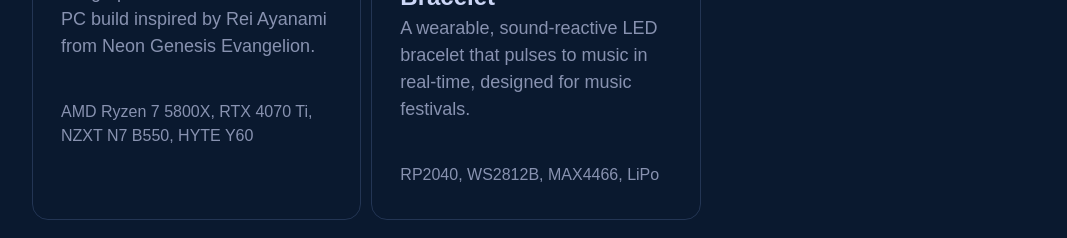
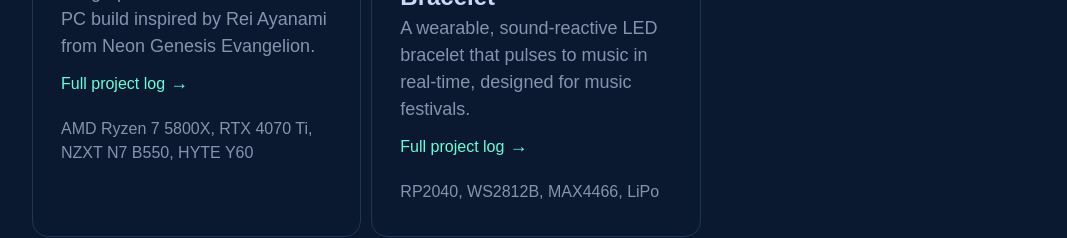
Before and after one commit to bafnaharsh/harsh-portfolio, a React (Vite) app: page / in a window 1280 px wide. Shown: the part 3729-3967 px from the top of the page, without its empty margins (100-1167 px from the left). Built offline with nearby package versions, Linux system fonts and the light colour scheme; a web font is replaced by a local one.

Commit message:
link changes

```diff
--- a/src/components/HardwareProjects.jsx
+++ b/src/components/HardwareProjects.jsx
@@ -46,6 +46,7 @@
                   )}
                   <div className="card-title">{key}</div>
                   <div className="card-desc">{hardwareProjects[key]["desc"]}</div>
+                  <div className="full-log-link">Full project log</div>
                   <div className="card-tech">{hardwareProjects[key]["techStack"]}</div>
                 </li>
               </Link>
--- a/src/styles/HardwareProjects.css
+++ b/src/styles/HardwareProjects.css
@@ -17,6 +17,32 @@
   overflow: hidden;
   border-radius: 16px 16px 0 0;
   aspect-ratio: 1 / 1;
+}
+
+#hardware-projects .projects-card {
+  cursor: pointer;
+}
+
+.full-log-link {
+  color: var(--green-bright);
+  font-family: "NTR", sans-serif;
+  font-size: 16px;
+  margin-top: -30px;
+  margin-bottom: 20px;
+  transition: all 0.25s ease;
+  display: flex;
+  align-items: center;
+}
+
+.full-log-link:hover {
+  color: var(--lightest-slate) !important;
+  transform: translateX(5px);
+}
+
+.full-log-link::after {
+  content: "\2192";
+  margin-left: 5px;
+  font-size: 18px;
 }
 
 .project-image {
```
